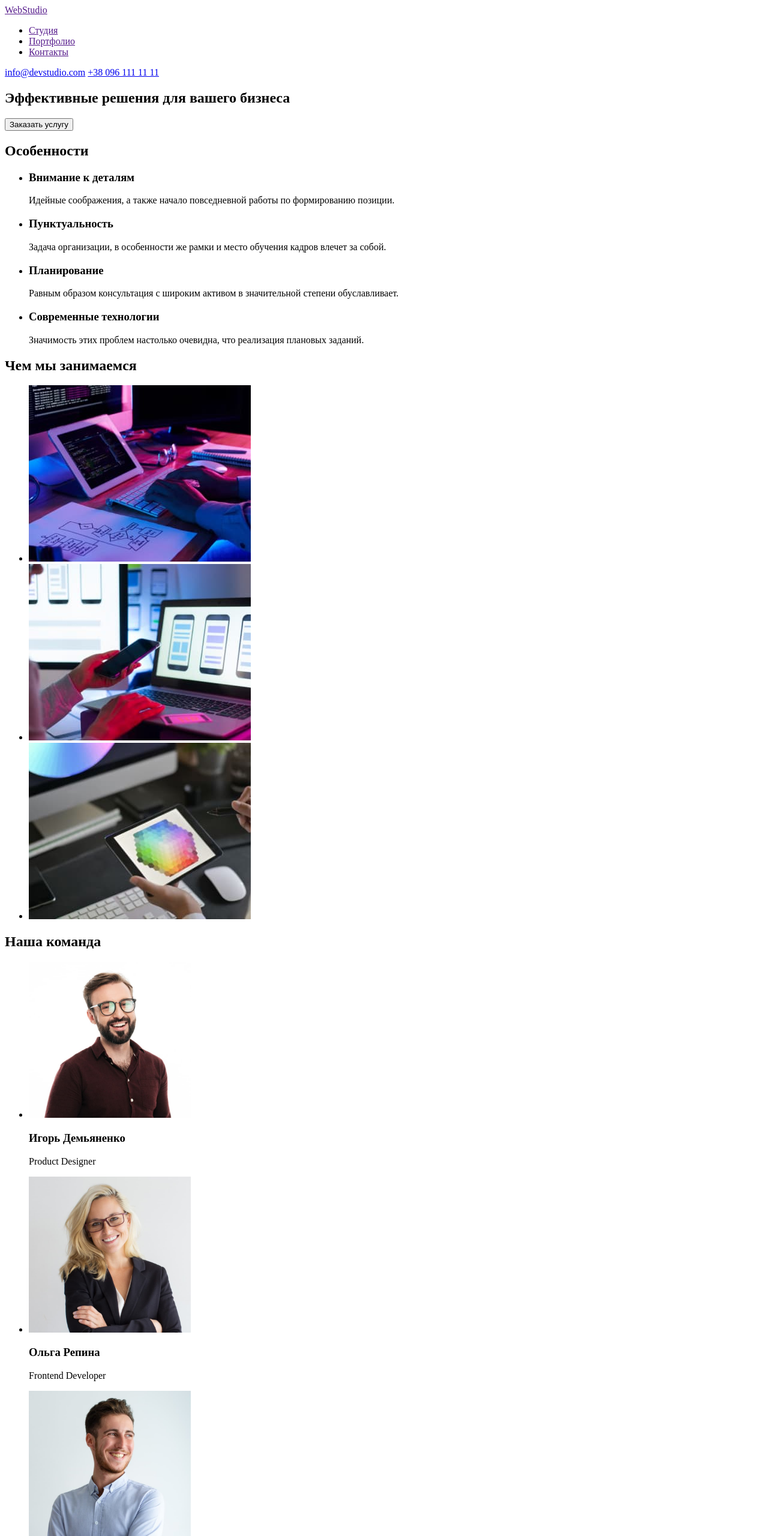
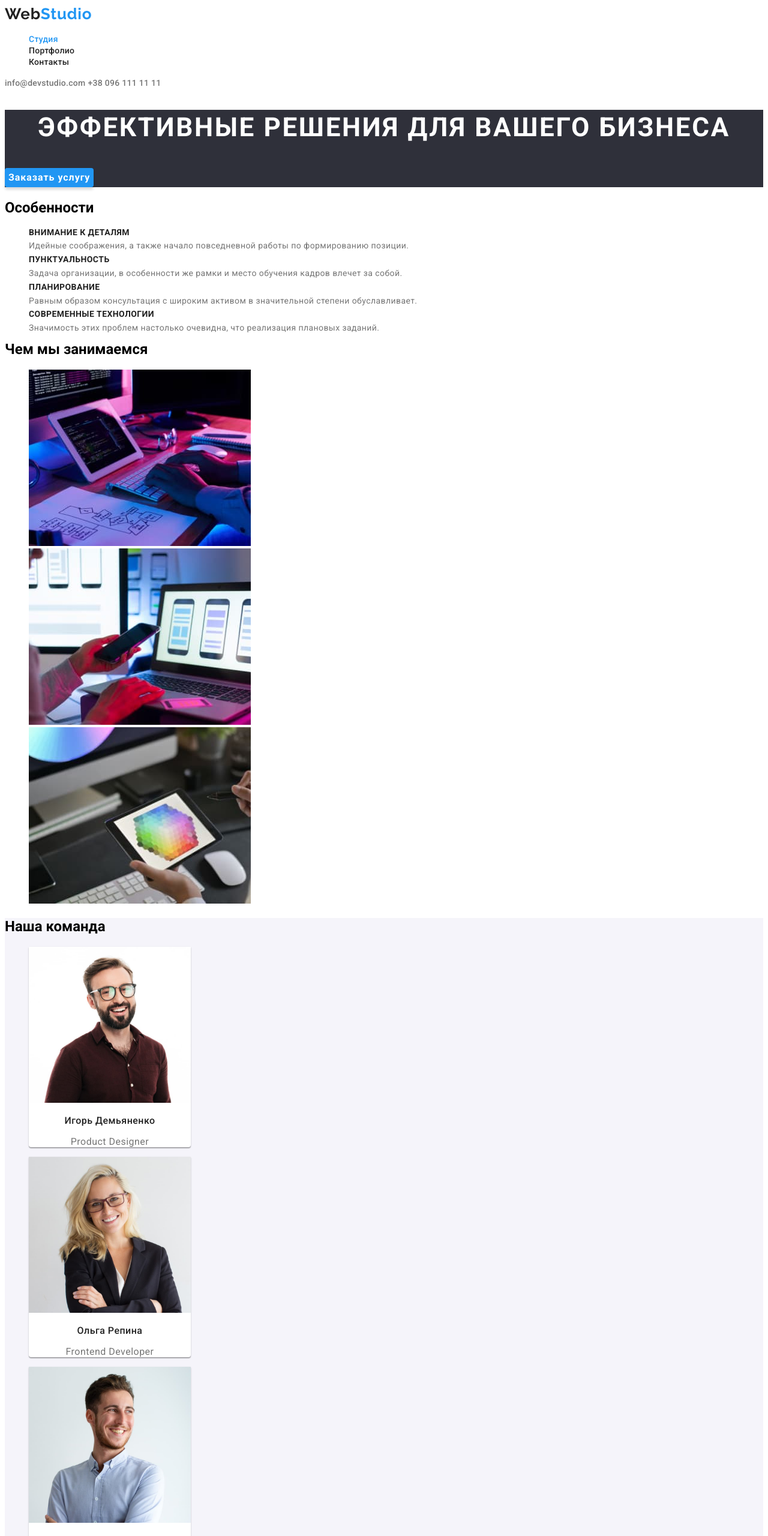
Before and after one commit to Evgeniy9009/goit-markup-hw-01, a plain HTML site: page index.html in a window 1280 px wide. Shown: the top 2560 px of the page at 60% size. Drawn offline with Linux system fonts and the light colour scheme.

Commit message:
Update index.html

```diff
--- a/index.html
+++ b/index.html
@@ -5,62 +5,87 @@
     <meta http-equiv="X-UA-Compatible" content="IE=edge" />
     <meta name="viewport" content="width=device-width, initial-scale=1.0" />
     <title>WebStudio</title>
+    <link rel="preconnect" href="https://fonts.googleapis.com" />
+    <link rel="preconnect" href="https://fonts.gstatic.com" crossorigin />
+    <link
+      href="https://fonts.googleapis.com/css2?family=Montserrat:wght@400;700&family=Raleway:wght@700&family=Roboto:wght@400;500;700&display=swap"
+      rel="stylesheet"
+    />
+    <link rel="stylesheet" href="./css/styles.css" />
   </head>
 
   <body>
-    <header>
-      <nav>
-        <a href="">Web<span>Studio</span></a>
+    <header class="header">
+      <nav class="navigation">
+        <a class="logo-img link" href=""
+          >Web<span class="studio">Studio</span></a
+        >
 
-        <ul>
-          <li><a href="">Студия</a></li>
-          <li><a href="">Портфолио</a></li>
-          <li><a href="">Контакты</a></li>
+        <ul class="nav-list list">
+          <li class="nav-list-item">
+            <a
+              class="nav-link link current"
+              href="http://127.0.0.1:5500/index.html"
+              >Студия</a
+            >
+          </li>
+          <li class="nav-list-item">
+            <a class="nav-link link" href="http://127.0.0.1:5500/portfolio.html"
+              >Портфолио</a
+            >
+          </li>
+          <li class="nav-list-item">
+            <a class="nav-link link" href="">Контакты</a>
+          </li>
         </ul>
       </nav>
 
-      <a href="mailto:info@devstudio.com">info@devstudio.com</a>
-      <a href="tel:+380961111111">+38 096 111 11 11</a>
+      <a class="contact-mail contacts link" href="mailto:info@devstudio.com"
+        >info@devstudio.com</a
+      >
+      <a class="contact-number contacts link" href="tel:+380961111111"
+        >+38 096 111 11 11</a
+      >
     </header>
 
     <main>
-      <!-- Герой -->
-      <section>
-        <h1>Эффективные решения для вашего бизнеса</h1>
-        <button type="button">Заказать услугу</button>
+      <!-- Hero -->
+      <section class="hero">
+        <h1 class="hero-title">Эффективные решения для вашего бизнеса</h1>
+        <button class="modal-btn btn" type="button">Заказать услугу</button>
       </section>
 
       <!--Особенности-->
-      <section>
-        <h2>Особенности</h2>
-        <ul>
-          <li>
-            <h3>Внимание к деталям</h3>
-            <p>
+      <section class="section">
+        <h2 class="section-title">Особенности</h2>
+        <ul class="section-list list">
+          <li class="section-list-item">
+            <h3 class="section-subtitle">Внимание к деталям</h3>
+            <p class="section-description">
               Идейные соображения, а также начало повседневной работы по
               формированию позиции.
             </p>
           </li>
 
-          <li>
-            <h3>Пунктуальность</h3>
-            <p>
+          <li class="section-list-item">
+            <h3 class="section-subtitle">Пунктуальность</h3>
+            <p class="section-description">
               Задача организации, в особенности же рамки и место обучения кадров
               влечет за собой.
             </p>
           </li>
 
-          <li>
-            <h3>Планирование</h3>
-            <p>
+          <li class="section-list-item">
+            <h3 class="section-subtitle">Планирование</h3>
+            <p class="section-description">
               Равным образом консультация с широким активом в значительной
               степени обуславливает.
             </p>
           </li>
 
-          <li>
-            <h3>Современные технологии</h3>
-            <p>
+          <li class="section-list-item">
+            <h3 class="section-subtitle">Современные технологии</h3>
+            <p class="section-description">
               Значимость этих проблем настолько очевидна, что реализация
               плановых заданий.
             </p>
@@ -69,14 +94,14 @@
       </section>
 
       <!-- Чем мы занимаемся -->
-      <section>
-        <h2>Чем мы занимаемся</h2>
-        <ul>
-          <li>
+      <section class="section">
+        <h2 class="section-title">Чем мы занимаемся</h2>
+        <ul class="section-list list">
+          <li class="section-list-item">
             <img src="./images/code.jpg" width="370" alt="Пишем сайты" />
           </li>
 
-          <li>
+          <li class="section-list-item">
             <img
               src="./images/design.jpg"
               width="370"
@@ -84,7 +109,7 @@
             />
           </li>
 
-          <li>
+          <li class="section-list-item">
             <img
               src="./images/applications.jpg"
               width="370"
@@ -95,44 +120,47 @@
       </section>
 
       <!--Наша команда-->
-      <section>
-        <h2>Наша команда</h2>
-        <ul>
-          <li>
+      <section class="section team">
+        <h2 class="section-title">Наша команда</h2>
+        <ul class="team-list list">
+          <li class="team-list-item">
             <img src="./images/team1.jpg" width="270" alt="Игорь Демьяненко" />
-            <h3>Игорь Демьяненко</h3>
-            <p>Product Designer</p>
+            <h3 class="team-subtitle">Игорь Демьяненко</h3>
+            <p class="team-description" lang="en">Product Designer</p>
           </li>
-
-          <li>
+          <li class="team-list-item">
             <img src="./images/team2.jpg" width="270" alt="Ольга Репина" />
-            <h3>Ольга Репина</h3>
-            <p>Frontend Developer</p>
+            <h3 class="team-subtitle">Ольга Репина</h3>
+            <p class="team-description" lang="en">Frontend Developer</p>
           </li>
-
-          <li>
+          <li class="team-list-item">
             <img src="./images/team3.jpg" width="270" alt="Николай Тарасов" />
-            <h3>Николай Тарасов</h3>
-            <p>Marketing</p>
+            <h3 class="team-subtitle">Николай Тарасов</h3>
+            <p class="team-description" lang="en">Marketing</p>
           </li>
-
-          <li>
+          <li class="team-list-item">
             <img src="./images/team4.jpg" width="270" alt="Михаил Ермаков" />
-            <h3>Михаил Ермаков</h3>
-            <p>UI Designer</p>
+            <h3 class="team-subtitle">Михаил Ермаков</h3>
+            <p class="team-description" lang="en">UI Designer</p>
           </li>
         </ul>
       </section>
     </main>
 
-    <footer>
-      <a href="">WebStudio</a>
+    <footer class="footer">
+      <a class="footer-logo-img link" href="#"
+        >Web<span class="footer-studio">Studio</span></a
+      >
 
-      <address>г. Киев, пр-т Леси Украинки, 26</address>
+      <address class="footer-addres">г. Киев, пр-т Леси Украинки, 26</address>
 
-      <a href="mailto:info@devstudio.com">info@devstudio.com</a>
+      <a class="footer-contact link" href="mailto:info@devstudio.com"
+        >info@devstudio.com</a
+      >
 
-      <a href="tel:+380961111111">+38 096 111 11 11</a>
+      <a class="footer-contact link" href="tel:+380961111111"
+        >+38 096 111 11 11</a
+      >
     </footer>
   </body>
 </html>
```
